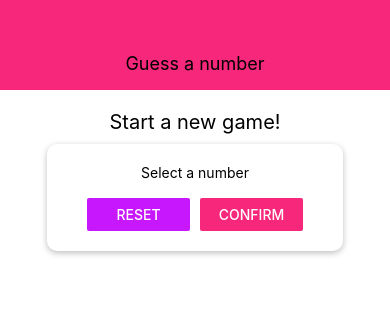
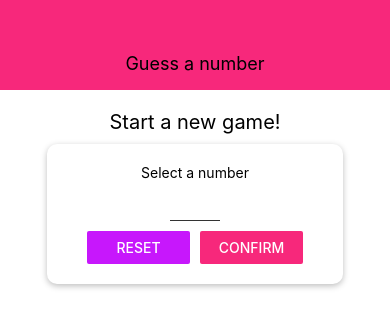
Before and after one commit to felipemotarocha/react-native-course-goals, a React Native app: screen / in a window 390 px wide. Shown: the top 328 px of the page. Built offline with nearby package versions, Linux system fonts and the light colour scheme.

Commit message:
feat: custom input component

```diff
--- /dev/null
+++ b/components/CustomInput.tsx
@@ -0,0 +1,22 @@
+import React from "react";
+import { TextInput, StyleSheet, TextStyle, TextInputProps } from "react-native";
+
+export interface InputProps extends TextInputProps {
+	style?: TextStyle;
+}
+
+const Input: React.FunctionComponent<InputProps> = (props) => {
+	const { style } = props;
+	return <TextInput {...props} style={{ ...styles.input, ...style }} />;
+};
+
+const styles = StyleSheet.create({
+	input: {
+		height: 30,
+		borderBottomColor: "#333333",
+		borderBottomWidth: 1,
+		marginVertical: 10,
+	},
+});
+
+export default Input;
--- a/screens/StartGameScreen.tsx
+++ b/screens/StartGameScreen.tsx
@@ -1,6 +1,7 @@
 import React from "react";
 import { View, Text, StyleSheet, TextInput, Button } from "react-native";
 import Card from "../components/Card";
+import CustomInput from "../components/CustomInput";
 import colors from "../constants/colors";
 
 export interface StartGameScreenProps {}
@@ -9,9 +10,16 @@ const StartGameScreen: React.FunctionComponent<StartGameScreenProps> = () => {
 	return (
 		<View style={styles.container}>
 			<Text style={styles.title}>Start a new game!</Text>
-			<Card style={styles.inputContainer}>
+			<Card style={styles.cardContainer}>
 				<Text>Select a number</Text>
-				<TextInput />
+				<CustomInput
+					style={styles.input}
+					blurOnSubmit
+					autoCapitalize="none"
+					autoCorrect={false}
+					keyboardType="numeric"
+					maxLength={2}
+				/>
 				<View style={styles.buttonsContainer}>
 					<View style={styles.button}>
 						<Button title="Reset" onPress={() => {}} color={colors.secondary} />
@@ -35,10 +43,14 @@ const styles = StyleSheet.create({
 		fontSize: 20,
 		marginVertical: 10,
 	},
-	inputContainer: {
+	cardContainer: {
 		width: 300,
 		maxWidth: "80%",
 		alignItems: "center",
+	},
+	input: {
+		width: 50,
+		textAlign: "center",
 	},
 	buttonsContainer: {
 		flexDirection: "row",
```
